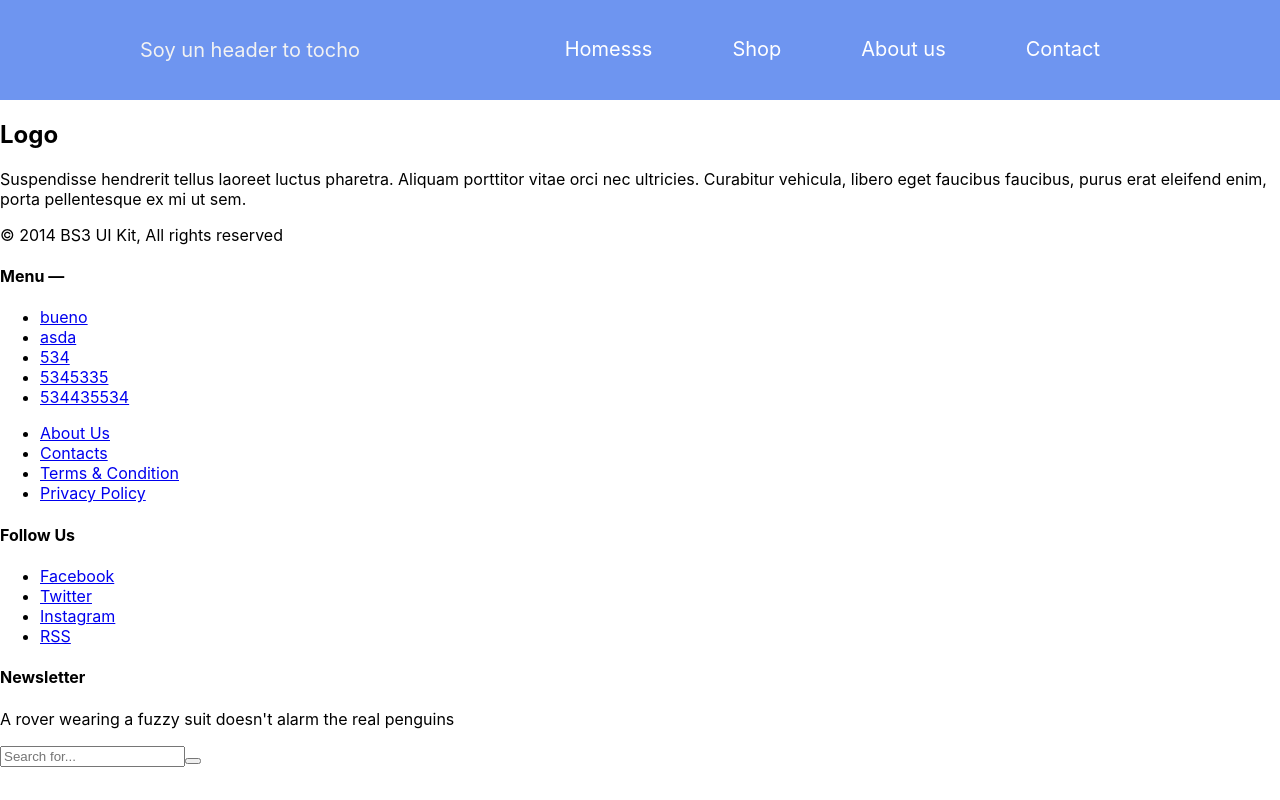
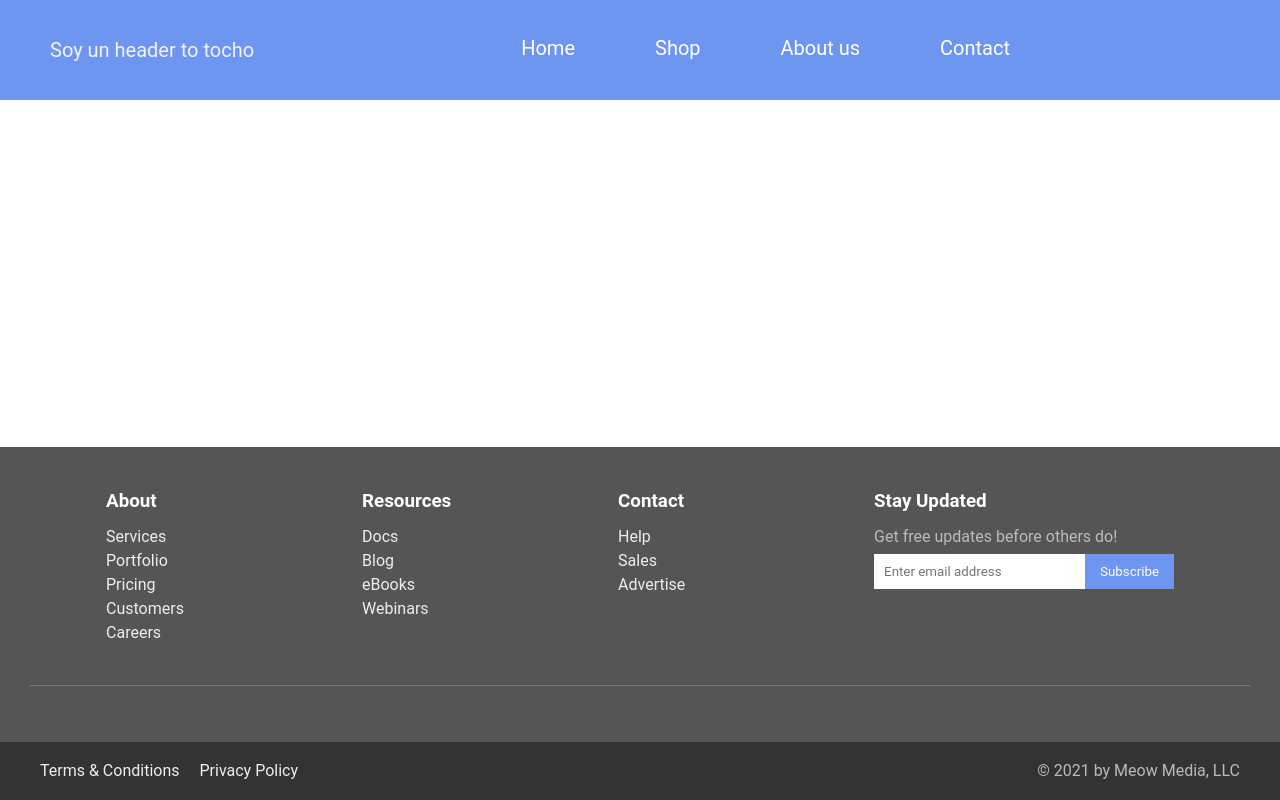
Before and after one commit to lidiettes/react-ecommerce, a React (Create React App) app: page / in a window 1280 px wide. Built offline with nearby package versions, Linux system fonts and the light colour scheme.

Commit message:
footer included

```diff
--- a/src/App.js
+++ b/src/App.js
@@ -4,7 +4,7 @@ import Header from './components/Header/Header';
 
 function App() {
   return (
-    <>
+  <>
   <Header />
   <Footer />
   </>
--- a/src/components/Footer/Footer.css
+++ b/src/components/Footer/Footer.css
@@ -1,51 +1,114 @@
-.footer-bs {
-    background-color: #3c3d41;
-	padding: 60px 40px;
-	color: rgba(255,255,255,1.00);
-	margin-bottom: 20px;
-	border-bottom-right-radius: 6px;
-	border-top-left-radius: 0px;
-	border-bottom-left-radius: 6px;
-}
-.footer-bs .footer-brand, .footer-bs .footer-nav, .footer-bs .footer-social, .footer-bs .footer-ns { padding:10px 25px; }
-.footer-bs .footer-nav, .footer-bs .footer-social, .footer-bs .footer-ns { border-color: transparent; }
-.footer-bs .footer-brand h2 { margin:0px 0px 10px; }
-.footer-bs .footer-brand p { font-size:12px; color:rgba(255,255,255,0.70); }
-
-.footer-bs .footer-nav ul.pages { list-style:none; padding:0px; }
-.footer-bs .footer-nav ul.pages li { padding:5px 0px;}
-.footer-bs .footer-nav ul.pages a { color:rgba(255,255,255,1.00); font-weight:bold; text-transform:uppercase; }
-.footer-bs .footer-nav ul.pages a:hover { color:rgba(255,255,255,0.80); text-decoration:none; }
-.footer-bs .footer-nav h4 {
-	font-size: 11px;
-	text-transform: uppercase;
-	letter-spacing: 3px;
-	margin-bottom:10px;
+footer{
+	position: absolute;
+	bottom: 0;
+	width: 100%;
 }
 
-.footer-bs .footer-nav ul.list { list-style:none; padding:0px; }
-.footer-bs .footer-nav ul.list li { padding:5px 0px;}
-.footer-bs .footer-nav ul.list a { color:rgba(255,255,255,0.80); }
-.footer-bs .footer-nav ul.list a:hover { color:rgba(255,255,255,0.60); text-decoration:none; }
+* {
+	box-sizing: border-box;
+	font-family: "Roboto", sans-serif;
+	margin: 0;
+	padding: 0;
+  }
+  ul {
+	list-style: none;
+	padding-left: 0;
+  }
+  footer {
+	background-color: #555;
+	color: #bbb;
+	line-height: 1.5;
+  }
+  footer a {
+	text-decoration: none;
+	color: #eee;
+  }
+  a:hover {
+	text-decoration: underline;
+  }
+  .ft-title {
+	color: #fff;
 
-.footer-bs .footer-social ul { list-style:none; padding:0px; }
-.footer-bs .footer-social h4 {
-	font-size: 11px;
-	text-transform: uppercase;
-	letter-spacing: 3px;
-}
-.footer-bs .footer-social li { padding:5px 4px;}
-.footer-bs .footer-social a { color:rgba(255,255,255,1.00);}
-.footer-bs .footer-social a:hover { color:rgba(255,255,255,0.80); text-decoration:none; }
+	font-size: 1.175rem;
+	padding-bottom: 0.625rem;
+  }
+  /* Sticks footer to bottom */
+  body {
+	display: flex;
+	min-height: 100vh;
+	flex-direction: column;
+  }
+  .container {
+	flex: 1;
+  }
+  /* Footer main */
+  .ft-main {
+	padding: 1.25rem 1.875rem;
+	display: flex;
+	flex-wrap: wrap;
+  }
+  @media only screen and (min-width: 29.8125rem /* 477px */) {
+	.ft-main {
+	  justify-content: space-evenly;
+	}
+  }
+  @media only screen and (min-width: 77.5rem /* 1240px */) {
+	.ft-main {
+	  justify-content: space-evenly;
+	}
+  }
+  .ft-main-item {
+	padding: 1.25rem;
+	min-width: 12.5rem;
+  }
 
-.footer-bs .footer-ns h4 {
-	font-size: 11px;
-	text-transform: uppercase;
-	letter-spacing: 3px;
-	margin-bottom:10px;
-}
-.footer-bs .footer-ns p { font-size:12px; color:rgba(255,255,255,0.70); }
-
-@media (min-width: 768px) {
-	.footer-bs .footer-nav, .footer-bs .footer-social, .footer-bs .footer-ns { border-left:solid 1px rgba(255,255,255,0.10); }
-}
+  /* Footer main | Newsletter form */
+  form {
+	display: flex;
+	flex-wrap: wrap;
+  }
+  input[type="email"] {
+	border: 0;
+	padding: 0.625rem;
+	margin-top: 0.3125rem;
+  }
+  input[type="submit"] {
+	background-color: #6e95f0;
+	color: #fff;
+	cursor: pointer;
+	border: 0;
+	padding: 0.625rem 0.9375rem;
+	margin-top: 0.3125rem;
+  }
+  /* Footer social */
+  .ft-social {
+	padding: 0 1.875rem 1.25rem;
+  }
+  .ft-social-list {
+	display: flex;
+	justify-content: center;
+	border-top: 1px #777 solid;
+	padding-top: 1.25rem;
+  }
+  .ft-social-list li {
+	margin: 0.5rem;
+	font-size: 1.25rem;
+  }
+  /* Footer legal */
+  .ft-legal {
+	padding: 0.9375rem 1.875rem;
+	background-color: #333;
+  }
+  .ft-legal-list {
+	width: 100%;
+	display: flex;
+	flex-wrap: wrap;
+  }
+  .ft-legal-list li {
+	margin: 0.125rem 0.625rem;
+	white-space: nowrap;
+  }
+  /* one before the last child */
+  .ft-legal-list li:nth-last-child(2) {
+	  flex: 1;
+  }
--- a/src/components/Footer/Footer.jsx
+++ b/src/components/Footer/Footer.jsx
@@ -1,63 +1,68 @@
-import React from 'react'
+// import React from 'react'
 import './Footer.css';
 
 const Footer = () => {
     return (
         <>
-            <footer ClassName="footer-bs">
-                <div ClassName="row">
-                    <div ClassName="col-md-3 footer-brand animated fadeInLeft">
-                        <h2>Logo</h2>
-                        <p>Suspendisse hendrerit tellus laoreet luctus pharetra. Aliquam porttitor vitae orci nec ultricies. Curabitur vehicula, libero eget faucibus faucibus, purus erat eleifend enim, porta pellentesque ex mi ut sem.</p>
-                        <p>© 2014 BS3 UI Kit, All rights reserved</p>
-                    </div>
-                    <div ClassName="col-md-4 footer-nav animated fadeInUp">
-                        <h4>Menu —</h4>
-                        <div ClassName="col-md-6">
-                            <ul ClassName="pages">
-                                <li><a href="#">bueno </a></li>
-                                <li><a href="#">asda</a></li>
-                                <li><a href="#">534</a></li>
-                                <li><a href="#">5345335</a></li>
-                                <li><a href="#">534435534</a></li>
-                            </ul>
-                        </div>
-                        <div ClassName="col-md-6">
-                            <ul ClassName="list">
-                                <li><a href="#">About Us</a></li>
-                                <li><a href="#">Contacts</a></li>
-                                <li><a href="#">Terms & Condition</a></li>
-                                <li><a href="#">Privacy Policy</a></li>
-                            </ul>
-                        </div>
-                    </div>
-                    <div ClassName="col-md-2 footer-social animated fadeInDown">
-                        <h4>Follow Us</h4>
+            <footer>
+                <section className="ft-main">
+                    <div className="ft-main-item">
+                        <h2 className="ft-title">About</h2>
                         <ul>
-                            <li><a href="#">Facebook</a></li>
-                            <li><a href="#">Twitter</a></li>
-                            <li><a href="#">Instagram</a></li>
-                            <li><a href="#">RSS</a></li>
+                            <li><a href="#">Services</a></li>
+                            <li><a href="#">Portfolio</a></li>
+                            <li><a href="#">Pricing</a></li>
+                            <li><a href="#">Customers</a></li>
+                            <li><a href="#">Careers</a></li>
                         </ul>
                     </div>
-                    <div ClassName="col-md-3 footer-ns animated fadeInRight">
-                        <h4>Newsletter</h4>
-                        <p>A rover wearing a fuzzy suit doesn't alarm the real penguins</p>
-                        <p>
-                            <div ClassName="input-group">
-                                <input type="text" ClassName="form-control" placeholder="Search for..."/>
-                                    <span ClassName="input-group-btn">
-                                        <button ClassName="btn btn-default" type="button"><span ClassName="glyphicon glyphicon-envelope"></span></button>
-                                    </span>
-                            </div>
-                        </p>
+                    <div className="ft-main-item">
+                        <h2 className="ft-title">Resources</h2>
+                        <ul>
+                            <li><a href="#">Docs</a></li>
+                            <li><a href="#">Blog</a></li>
+                            <li><a href="#">eBooks</a></li>
+                            <li><a href="#">Webinars</a></li>
+                        </ul>
                     </div>
-                </div>
-            </footer>
+                    <div className="ft-main-item">
+                        <h2 className="ft-title">Contact</h2>
+                        <ul>
+                            <li><a href="#">Help</a></li>
+                            <li><a href="#">Sales</a></li>
+                            <li><a href="#">Advertise</a></li>
+                        </ul>
+                    </div>
+                    <div className="ft-main-item">
+                        <h2 className="ft-title">Stay Updated</h2>
+                        <p>Get free updates before others do!</p>
+                        <form>
+                            <input type="email" name="email" placeholder="Enter email address" />
+                            <input type="submit" value="Subscribe" />
+                        </form>
+                    </div>
+                </section>
 
 
+                <section className="ft-social">
+                    <ul className="ft-social-list">
+                        <li><a href="#"><i className="fab fa-facebook"></i></a></li>
+                        <li><a href="#"><i className="fab fa-twitter"></i></a></li>
+                        <li><a href="#"><i className="fab fa-instagram"></i></a></li>
+                        <li><a href="#"><i className="fab fa-github"></i></a></li>
+                        <li><a href="#"><i className="fab fa-linkedin"></i></a></li>
+                        <li><a href="#"><i className="fab fa-youtube"></i></a></li>
+                    </ul>
+                </section>
 
-
+                <section className="ft-legal">
+                    <ul className="ft-legal-list">
+                        <li><a href="#">Terms &amp; Conditions</a></li>
+                        <li><a href="#">Privacy Policy</a></li>
+                        <li>&copy; 2021 by Meow Media, LLC</li>
+                    </ul>
+                </section>
+            </footer>
         </>
     )
 };
--- a/src/components/Header/Header.css
+++ b/src/components/Header/Header.css
@@ -8,7 +8,7 @@ header {
 .wrapper {
 	width:90%; /* Establecemos que el ancho sera del 90% */
 	max-width:1000px; /* Aqui le decimos que el ancho máximo sera de 1000px */
-	margin:auto; /* Centramos los elementos */
+	margin-left: 50px; /* Centramos los elementos */
 	overflow:hidden;
  /* Eliminamos errores de float */
 }
@@ -17,12 +17,15 @@ header .logo {
 	color:#f2f2f2;
 	font-size:20px;
 	line-height:100px;
+	margin-right: 100px;
 	float:left;
+
 }
 
 header nav {
 	float:right;
 	line-height:100px;
+
 }
 
 header nav a {
--- a/src/components/Header/Header.jsx
+++ b/src/components/Header/Header.jsx
@@ -8,7 +8,7 @@ return (
 			<div className="logo">Soy un header to tocho</div>
 
 			<nav>
-				<a href="#">Homesss</a>
+				<a href="#">Home</a>
 				<a href="#">Shop</a>
 				<a href="#">About us</a>
 				<a href="#">Contact</a>
```
Also changed, not shown: 2 other files (tests, documents, lock files or other folders).
